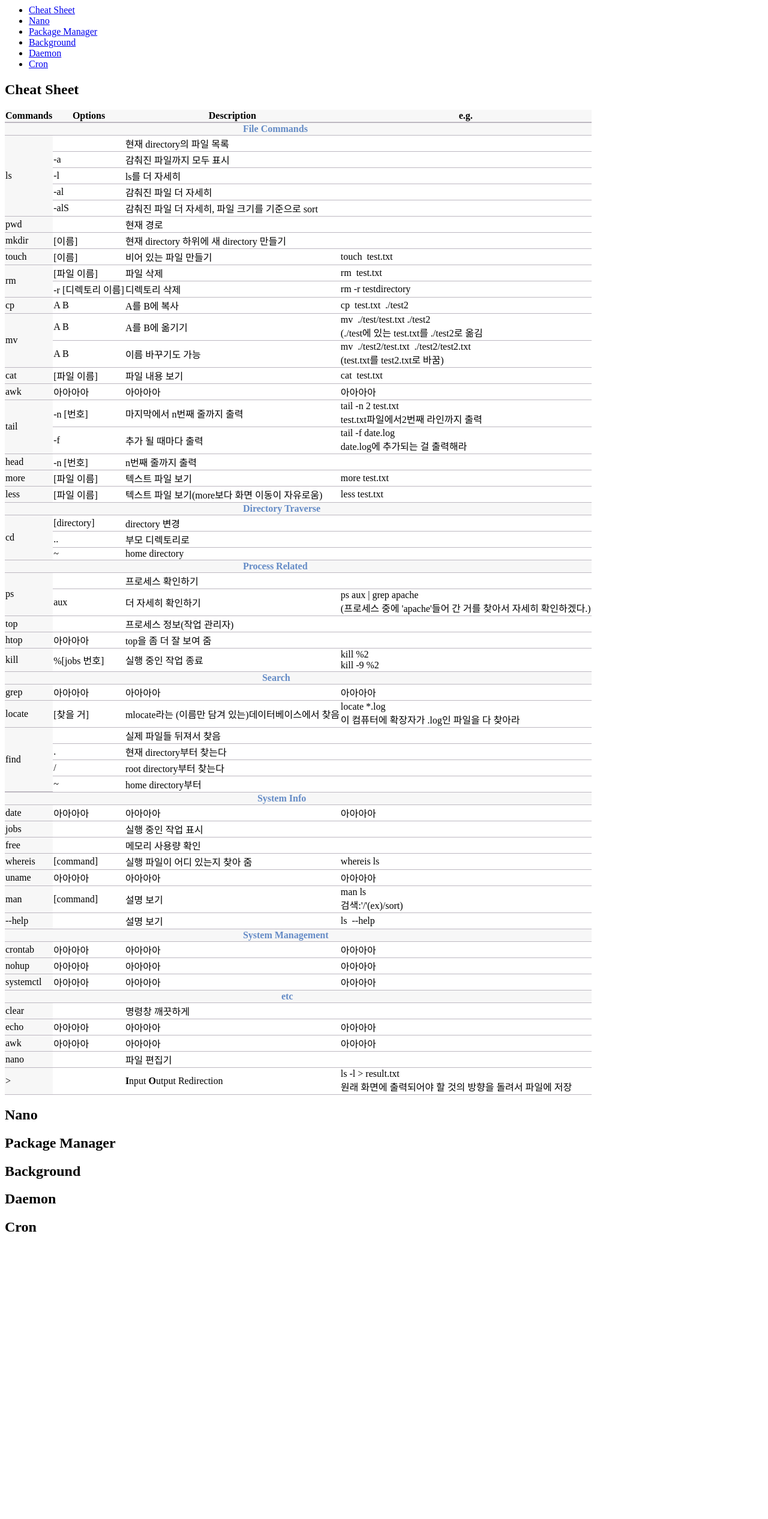
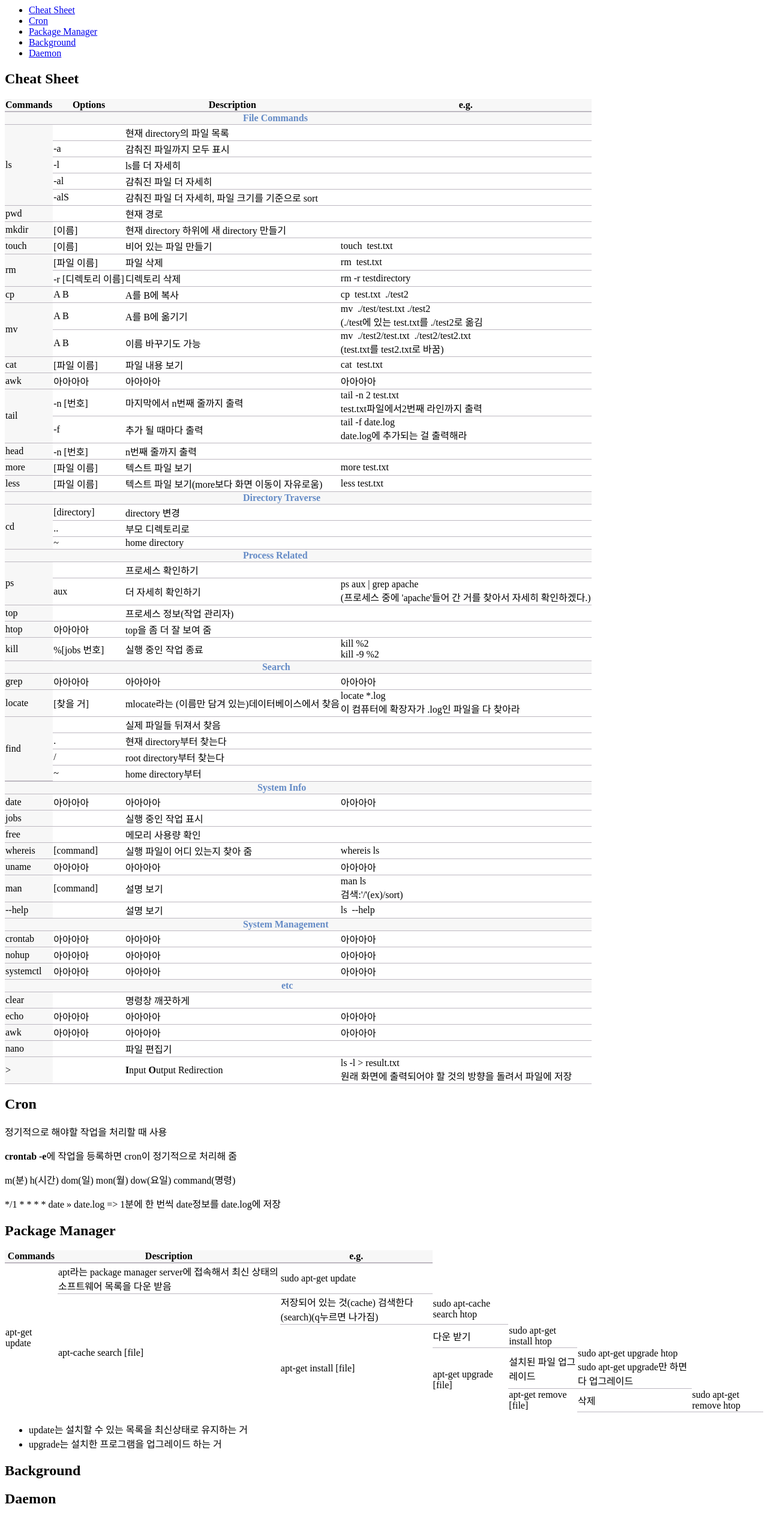
Before and after one commit to finddme/finddme.github.io, a Jekyll site: the page built from _posts/2022-01-12-Linux.md, in a window 1280 px wide. Shown: the whole page at 60% size. Built offline with Jekyll 4.4.1, drawn with Linux system fonts in a browser that asks for light colours; before the commit the page ends 2079 px from its top, so only the background shows below that.

Commit message:
Update 2022-01-12-Linux.md

```diff
--- a/_posts/2022-01-12-Linux.md
+++ b/_posts/2022-01-12-Linux.md
@@ -103,8 +103,46 @@ tag: Linux
     </table>
   </body>
  </html>
-## Nano
+
+## Cron
+정기적으로 해야할 작업을 처리할 때 사용
+
+**crontab -e**에 작업을 등록하면 cron이 정기적으로 처리해 줌
+
+m(분) h(시간) dom(일) mon(월) dow(요일) command(명령)
+
+\*/1 \* \* \* \* date >> date.log => 1분에 한 번씩  date정보를 date.log에 저장
+
 ## Package Manager
+<html>
+  <head>
+    <style type="text/css">
+      .line{border-bottom: 1px solid #BDB8C1;}
+      .line2{border-bottom: 2px solid #BDB8C1;}
+      .line3{border-bottom: 1px solid #BDB8C1; background-color: #F7F7F7;}
+      .line4{border-bottom: 2px solid #BDB8C1; background-color: #F7F7F7;}
+      table, th, td {
+         border:none;
+         background-color: #FFFFFF;
+       }
+    </style>
+   </head>
+   <body>
+     <table style="border-collapse:collapse">
+       <tr><th class="line4" bgcolor="#F8F7F9">Commands</th><th class="line4">Description</th><th class="line4">e.g.</th></tr>
+       <tr><td class="line1" rowspan="5">apt-get update</td><td class="line">apt라는 package manager server에 접속해서 최신 상태의 소프트웨어 목록을 다운 받음</td><td class="line">sudo apt-get update</td></tr>
+       <tr><td class="line1" rowspan="5">apt-cache search [file]</td><td class="line">저장되어 있는 것(cache) 검색한다(search)(q누르면 나가짐)</td><td class="line">sudo apt-cache search htop</td></tr>
+       <tr><td class="line1" rowspan="5">apt-get install [file]</td><td class="line">다운 받기</td><td class="line">sudo apt-get install htop</td></tr>
+       <tr><td class="line1" rowspan="5">apt-get upgrade [file]</td><td class="line">설치된 파일 업그레이드</td><td class="line">sudo apt-get upgrade htop<br>sudo apt-get upgrade만 하면 다 업그레이드</td></tr>
+       <tr><td class="line1" rowspan="5">apt-get remove [file]</td><td class="line">삭제</td><td class="line">sudo apt-get remove htop</td></tr>
+    </table>
+  </body>
+ </html>
+
+ - update는 설치할 수 있는 목록을 최신상태로 유지하는 거
+ - upgrade는 설치한 프로그램을 업그레이드 하는 거
+
 ## Background
+
+
 ## Daemon
-## Cron
```
